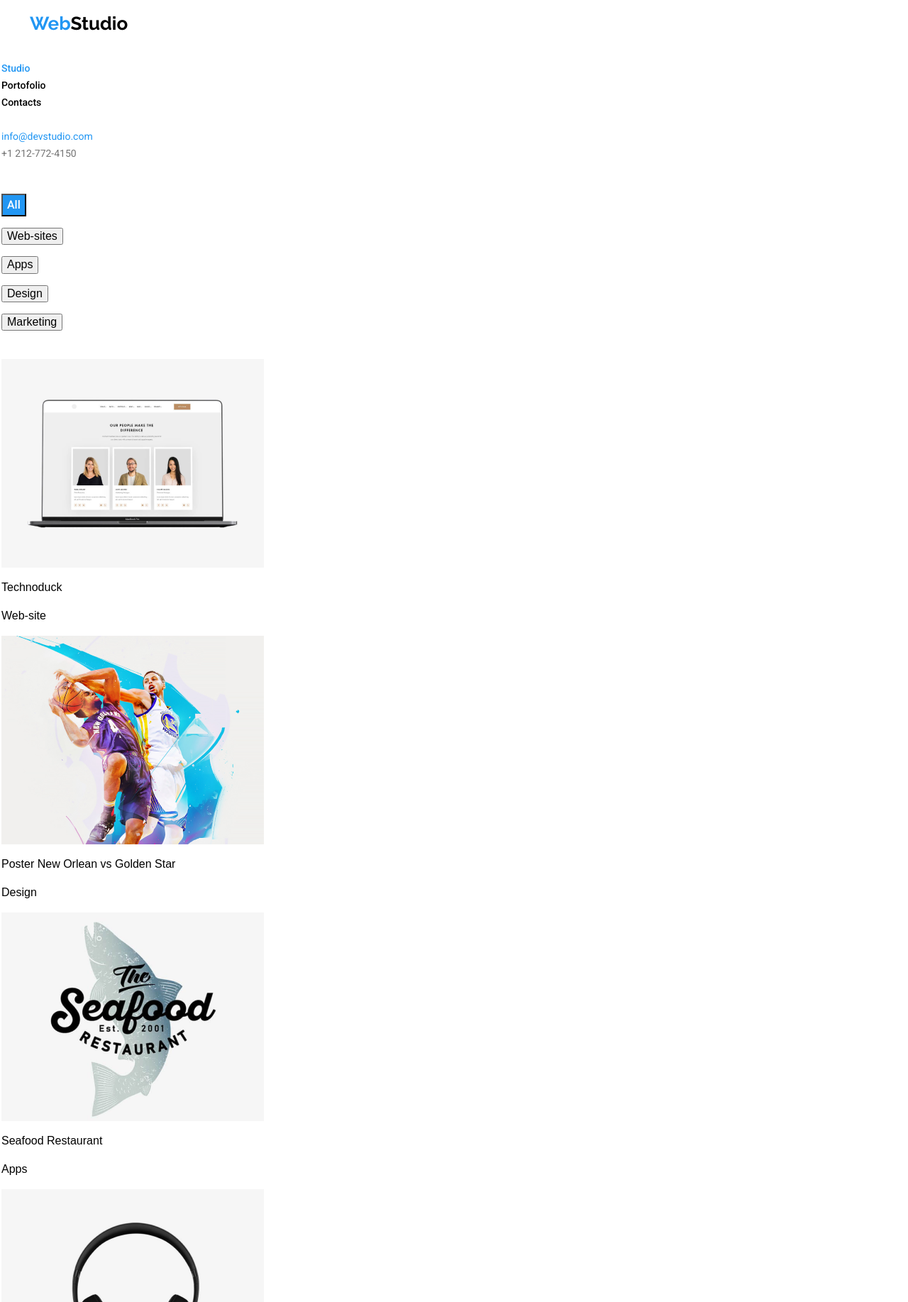
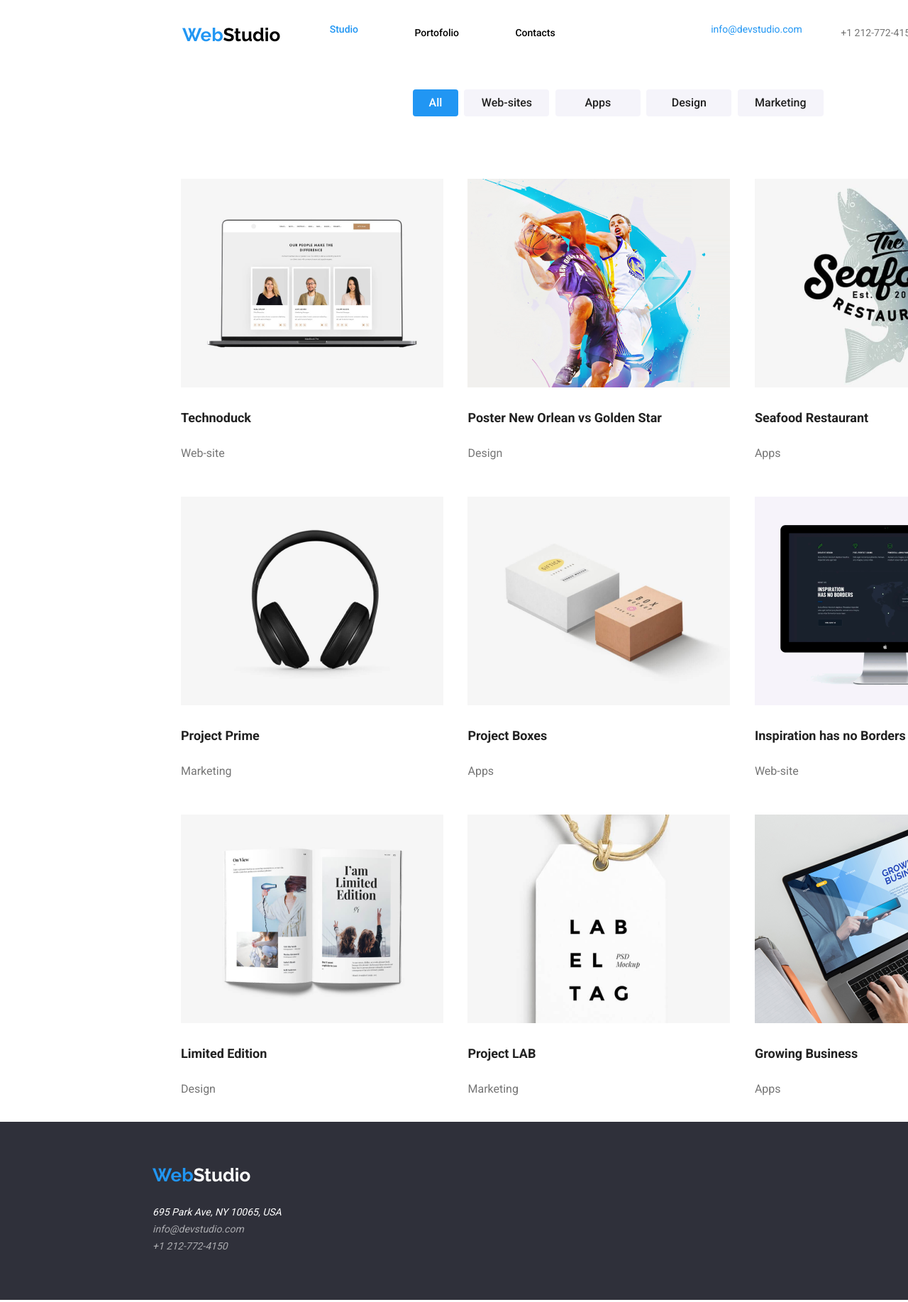
Before and after one commit to cristinaelisabeta/goit-markup-hw-03, a plain HTML site: page portofolio.html in a window 1280 px wide. Shown: the top 1835 px of the page at 71% size. Drawn offline with nearby package versions, Linux system fonts and the light colour scheme.

Commit message:
tema3 gata

```diff
--- a/css/style.css
+++ b/css/style.css
@@ -5,18 +5,19 @@
 body {
     font-family: sans-serif;
     line-height: 1.5;
+    width: 1600px;
+    height: 2348px;
   }
- img {
-    display: block;
-    max-width: 100%;
-    height: auto;
- }
 .container {
-    width: 100%;
+    width: 1600px;
     display: inline-block;
+    box-sizing: border-box;
 }
 .logo {
     display: inline-block;
+    margin-left: 215px;
+    margin-bottom: 32px;
+    margin-top: 32px;
 }
 .main-menu {
     display: inline-block;
@@ -45,13 +46,8 @@ body {
    padding: 2px;
    width: 1600px;
    height: 80px;
-   left: 0px;
-   top: 0px;
-   margin: 0 auto;
-   position: absolute;
 }
 .main-menu-contacts {
-    margin-left: auto;
     list-style-type: none;
 }
 .web-studio {
@@ -75,6 +71,7 @@ body {
     fill: solid;
     text-align: left;
     vertical-align: top;
+    margin-right: 25px;
 }
 .portofolio {
     font-family: roboto;
@@ -82,64 +79,185 @@ body {
     font-size: 14px;
     line-height: 1.14;
     color: #000000;
-    fill: solid;
-    text-align: left;
-    vertical-align: top;
+    margin-right: 25px;
+}
+.button-all {
+    margin-left: 542px;
+    display: inline-block;
 }
 .all {
     background-color: #2196F3;
+    border-radius: 4px;
+    border: #2196F3;
     font-family: roboto;
     font-weight: 500;
     font-size: 16px;
     line-height: 1.62;
     text-align: center;
-    vertical-align: top;
+    vertical-align: center;
     fill: solid;
     color:#FFFFFF;
+    display: center;
+    margin-top: 30px;
+    width: 64px;
+    height: 38px;
+    top: 174px;
+    left: 542px;
+    padding: 6px 22px;
+}
+.button-web-sites {
+    margin-left: 4px;
+    display: inline-block;
 }
 .web-site {
-    background-color: #F5F4FA;
+    background-color:#F5F4FA;
+    border-radius: 4px;
+    border: #F5F4FA;
     font-family: roboto;
     font-weight: 500;
     font-size: 16px;
     line-height: 1.62;
     text-align: center;
-    vertical-align: top;
+    vertical-align: center;
     fill: solid;
     color: #212121;
+    display: center;
+    margin-top: 30px;
+    width: 120px;
+    height: 38px;
+    top: 174px;
+    left: 614px;
+    padding: 6px 22px;
+}
+.button-apps {
+    margin-left: 4px;
+    display: inline-block;
 }
 .apps {
-    background-color: #F5F4FA;
+    background-color:#F5F4FA;
+    border-radius: 4px;
+    border: #F5F4FA;
     font-family: roboto;
     font-weight: 500;
     font-size: 16px;
     line-height: 1.62;
     text-align: center;
-    vertical-align: top;
+    vertical-align: center;
     fill: solid;
     color: #212121;
+    display: center;
+    margin-top: 30px;
+    width: 120px;
+    height: 38px;
+    top: 174px;
+    left: 937px;
+    padding: 6px 22px;
+}
+.button-design {
+    margin-left: 4px;
+    display: inline-block;
 }
 .design {
-    background-color: #F5F4FA;
+    background-color:#F5F4FA;
+    border-radius: 4px;
+    border: #F5F4FA;
     font-family: roboto;
     font-weight: 500;
     font-size: 16px;
     line-height: 1.62;
     text-align: center;
-    vertical-align: top;
+    vertical-align: center;
     fill: solid;
     color: #212121;
+    display: center;
+    margin-top: 30px;
+    width: 120px;
+    height: 38px;
+    top: 174px;
+    left: 937px;
+    padding: 6px 22px;
 }
-.marketing {
+.button-marketing {
+    margin-left: 4px;
+    display: inline-block;
+}
+.marketing1 {
     background-color: #F5F4FA;
+    margin-top: 30px;
+    width: 121px;
+    height: 38px;
+    top: 174px;
+    left: 937px;
+    border-radius: 4px;
+    border: #F5F4FA;
     font-family: roboto;
     font-weight: 500;
     font-size: 16px;
     line-height: 1.62;
-    text-align: center;
-    vertical-align: top;
-    fill: solid;
     color: #212121;
+    display: center;
+    padding: 6px 22px;
+}
+.photo-section {
+    display: inline-block;
+    margin-left: 215px;
+    display: flex;
+}
+.technoduck-section {
+    display: inline-block;
+    margin-top: 56px;
+    margin-right: 30px;
+}
+.technoduck-img {
+
+}
+.technoduck {
+    font-family: roboto;
+    font-weight: 700;
+    font-size: 18px;
+    line-height: 2;
+    color: #212121;
+}
+.web-site-technoduck {
+    font-family: roboto;
+    font-weight: 400;
+    font-size: 16px;
+    line-height: 1.8;
+    color: #757575;
+}
+.poster-section {
+    display: inline-block;
+    margin-right: 30px;
+}
+.seafood-section {
+    display: inline-block;
+    margin-right: 30px;
+}
+.prime-section {
+    display: inline-block;
+    margin-top: 30px;
+    margin-right: 30px;
+}
+.boxes-section {
+    display: inline-block;
+    margin-right: 30px;
+}
+.inspiration-section {
+    display: inline-block;
+    margin-right: 30px;
+}
+.edition-section {
+    display: inline-block;
+    margin-right: 30px;
+    margin-top: 30px;
+}
+.project-lab-section {
+    display: inline-block;
+    margin-right: 30px;
+}
+.business-section {
+    display: inline-block;
+    margin-right: 30px;
 }
 .contacts {
     font-family: roboto;
@@ -148,8 +266,7 @@ body {
     line-height: 1.14;
     color: #000000;
     fill: solid;
-    text-align: left;
-    vertical-align: top;
+    margin-right: 25px;
 }
 .mail1 {
     font-family: roboto;
@@ -160,21 +277,20 @@ body {
     text-align: left;
     vertical-align: top;
     color: #2196F3;
+    margin-left: 100px;
 }
 .tel1 {
     font-family: roboto;
     font-style: 400;
     font-size: 14px;
     line-height: 1.14;
-    fill: solid;
-    text-align: left;
-    vertical-align: top;
     color: #757575;
+    margin-right: 215px;
 }
 .title-section {
     background-color: #2F303A;
     width: 1600px;
-    height: 400px;
+    height: 600px;
     top: 80px;
     left: 0px;
     margin:auto;
@@ -194,8 +310,9 @@ body {
     height: 120px;
     top: 280px;
     left: 452px;
-    margin:auto;
-    padding:auto;
+    margin-top: 200px;
+    margin-left: 452px;
+    margin-bottom: 30px;
 }
 .button {
     text-align: center;
@@ -210,10 +327,7 @@ body {
     vertical-align: center;
     fill: solid;
     color:#FFFFFF;
-    padding-left: 20px;
-    padding-right: 20px;
-    padding-top: 10px;
-    padding-bottom: 10px;
+    margin-top: 30px;
     width: 200px;
     height: 50px;
     top: 440px;
@@ -222,30 +336,46 @@ body {
     border: #2196F3;
     display: center;
     box-shadow: 0px 4px 4px rgba(0,0,0,0.15);
+    padding: 10px 20px;
 }
 .text-section {
     display: inline-block;
+    margin-top: 94px;
+    margin-bottom: 94px;
+
 }
 .attention {
     display: inline-block;
+    margin-right: 30px;
+    margin-left: 215px;
 }
 .punctuality {
     display: inline-block;
+    margin-right: 30px;
 }
 .planning {
     display: inline-block;
+    margin-right: 30px;
 }
 .modern {
     display: inline-block;
+    margin-right: 30px;
 }
 .what-section {
+    width: 1600px;
+    height: 648px;
+    left: 0px;
+    top: 1449px;
     display: inline-block;
 }
 .img2-image {
     display: inline-block;
+    margin-right: 30px;
+    margin-left: 215px;
 }
 .img-image {
     display: inline-block;
+    margin-right: 30px;
 }
 .img1-image {
     display: inline-block;
@@ -257,6 +387,8 @@ body {
     line-height: 1.16;
     color: #212121;
     text-align: center;
+    margin-bottom: 50px;
+    margin-left: auto;
 }
 .our-section {
     width: 1600px;
@@ -266,8 +398,8 @@ body {
     display: inline-block;
 }
 .our {
-    margin-top: 0;
-    margin-bottom: 20px;
+    margin-top: 94;
+    margin-bottom: 50px;
     font-family: roboto;
     font-weight: 700;
     font-size: 36px;
@@ -281,6 +413,8 @@ body {
     left: 215px;
     top: 1635px;
     display:inline-block;
+    margin-right: 30px;
+    margin-left: 215px;
 }
 .christopher-image {
     margin-bottom: 30px;
@@ -312,6 +446,7 @@ body {
     left: 215px;
     top: 1635px;
     display:inline-block;
+    margin-right: 30px;
 }
 .kylie-image {
     margin-bottom: 30px;
@@ -343,6 +478,7 @@ body {
     left: 215px;
     top: 1635px;
     display:inline-block;
+    margin-right: 30px;
 }
 .ryan-image {
     margin-bottom: 30px;
@@ -358,7 +494,7 @@ body {
     color: #212121;
     text-align: center;
 }
-.marketing {
+.ryan-marketing {
     margin-bottom: 0;
     margin-top: 0;
     font-family: roboto;
@@ -374,6 +510,7 @@ body {
     left: 215px;
     top: 1635px;
     display:inline-block;
+    margin-right: 30px;
 }
 .tyler-image {
     margin-bottom: 30px;
@@ -389,7 +526,7 @@ body {
     color: #212121;
     text-align: center;
 }
-.designer {
+.ui-designer {
     margin-bottom: 0;
     margin-top: 0;
     font-family: roboto;
@@ -399,8 +536,17 @@ body {
     color: #757575;
     text-align: center;
 }
+.main-menu-contacts1 {
+    background-color: #2F303A;
+    width: 1600px;
+    height: 251px;
+    top: 2097px;
+    left: 0px;
+    display: flex;
+}
 .page-section1 {
-    background-color: #2F303A;
+    margin-left: 215px;
+    margin-top: 60px;
 }
 .WebStudio1 {
     font-family: raleway;
@@ -409,6 +555,7 @@ body {
     line-height: 1.19;
     color: #FFFFFF;
     text-align: left;
+    margin-top: 60px;
 }
 .logo-highlight1 {
     color: #2196F3;
@@ -419,18 +566,12 @@ body {
     font-size: 14px;
     line-height: 1.14;
     color: #FFFFFF;
-    fill: solid;
-    text-align: left;
-    vertical-align: top;
 }
 .mail {
     font-family: roboto;
     font-style: 400;
     font-size: 14px;
     line-height: 1.14;
-    fill: solid;
-    text-align: left;
-    vertical-align: top;
     color: rgba(255, 255, 255, 0.6);
 }
 .tel {
@@ -438,9 +579,6 @@ body {
     font-style: 400;
     font-size: 14px;
     line-height: 1.14;
-    fill: solid;
-    text-align: left;
-    vertical-align: top;
     color: rgba(255, 255, 255, 0.6);
 }
 .page-section2 {
--- a/portofolio.html
+++ b/portofolio.html
@@ -9,84 +9,145 @@
       <link href="https://fonts.googleapis.com/css2?family=Raleway:wght@700&family=Roboto:wght@400;500;700;900&display=swap" rel="stylesheet">
     </head>
     <body>
+        <div class="container">
             <header class="page-header">
                 <nav>
-        <ul><a class="web-studio link page-head " href="WebStudio">
-        <span class="logo-highlight">Web</span>Studio</a></ul>
+                <div class="logo">
+                    <ul class="link unstyled-list"><a class="web-studio link page-head " href="WebStudio">
+                     <span class="logo-highlight">Web</span>Studio</a>
+                    </ul>
+                </div>
+                <div class="main-menu">
+                    <ul class="link unstyled-list">
+                        <li class="studio main-menu-item"><a class="studio link" href="studio">Studio</a></li>
+                        <li class="main-menu-item"><a class="portofolio link" href="portofolio">Portofolio</a></li>
+                        <li class="main-menu-item"><a class="contacts link" href="contacts">Contacts</a></li>
+                    </ul>
+                </div>
+                <div class="main-menu-contacts">
+                    <ul class="link unstyled-list">
+                        <li class="main-menu-item"><a class="mail1 link" href="info@devstudio.com">info@devstudio.com</a></li>
+                        <li class="main-menu-item"><a class="tel1 link" href="+1 212-772-4150">+1 212-772-4150</a></li>
+                    </ul>
+                </div>
+                </nav>
+            </header>
+        </div>
         <ul class="unstyled-list">
-        <li><a class="studio link" href="studio">Studio</a></li>
-                <li><a class="portofolio link" href="portofolio">Portofolio</a></li>
-        <li><a class="contacts link" href="contacts">Contacts</a>
-        </ul>
-            <ul class="unstyled-list">
-                <li><a class="mail1 link" href="info@devstudio.com">info@devstudio.com</a></li>
-                <li><a class="tel1 link" href="+1 212-772-4150">+1 212-772-4150</a></li>
-            </ul>
-        <ul class="unstyled-list">
+        <div class="button-all">
             <p>
                 <button class="all" type="all">
                     All</button>
             </p>
+        </div>
+        <div class="button-web-sites">
             <p>
-                <button  class="Web-sites" type="Web-sites">
+                <button class="web-site" type="Web-sites">
                     Web-sites</button>
             </p>
+        </div>
+        <div class="button-apps">
             <p>
-                <button  class="Apps" type="Apps">
+                <button class="apps" type="Apps">
                     Apps</button>
             </p>
+        </div>
+        <div class="button-design">
             <p>
-                <button  class="Design" type="Design">
+                <button class="design" type="Design">
                     Design</button>
             </p>
+        </div>
+        <div class="button-marketing">
             <p>
-                <button  class="Marketing" type="Marketing">
+                <button class="marketing1" type="Marketing">
                     Marketing</button>
             </p>
-            <section>
+        </div>
+        </ul>
+        <div class="container">
+                <section class="photo-section">
                 <ul class="unstyled-list">
+            <div class="technoduck-section">
+                <div class="technoduck-img">
                 <li><img height="294" width="370" src="images/portofolio_01.png"></li>
-                <p>Technoduck</p>
-                <p>Web-site</p>
+                </div>
+                <p class="technoduck">Technoduck</p>
+                <p class="web-site-technoduck">Web-site</p>
+            </div>
+            <div class="poster-section">
+                <div class="poster-img">
                 <li><img height="294" width="370" src="images/portofolio_02.png"></li>
-                <p>Poster New Orlean vs Golden Star</p>
-                <p>Design</p>
+                </div>
+                <p class="technoduck">Poster New Orlean vs Golden Star</p>
+                <p class="web-site-technoduck">Design</p>
+            </div>
+            <div class="seafood-section">
+                <div class="seafood-img">
                 <li><img height="294" width="370" src="images/portofolio_03.png"></li>
-                <p>Seafood Restaurant</p>
-                <p>Apps</p>
+                </div>
+                <p class="technoduck">Seafood Restaurant</p>
+                <p class="web-site-technoduck">Apps</p>
+            </div>
+            <div class="prime-section">
+                <div class="prime-img">
                 <li><img height="294" width="370" src="images/portofolio_04.png"></li>
-                <p>Project Prime</p>
-                <p>Marketing</p>
+                </div>
+                <p class="technoduck">Project Prime</p>
+                <p class="web-site-technoduck">Marketing</p>
+            </div>
+            <div class="boxes-section">
+                <div class="boxes-img">
                 <li><img height="294" width="370" src="images/portofolio_05.png"></li>
-                <p>Project Boxes</p>
-                <p>Apps</p>
+                </div>
+                <p class="technoduck">Project Boxes</p>
+                <p class="web-site-technoduck">Apps</p>
+            </div>
+            <div class="inspiration-section">
+                <div class="inspiration-img">
                 <li><img height="294" width="370" src="images/portofolio_06.png"></li>
-                <p>Inspiration has no Borders</p>
-                <p>Web-site</p>
+                </div>
+                <p class="technoduck">Inspiration has no Borders</p>
+                <p class="web-site-technoduck">Web-site</p>
+            </div>
+            <div class="edition-section">
+                <div class="edition-img">
                 <li><img height="294" width="370" src="images/portofolio_07.png"></li>
-                <p>Limited Edition</p>
-                <p>Design</p>
+                </div>
+                <p class="technoduck">Limited Edition</p>
+                <p class="web-site-technoduck">Design</p>
+            </div>
+            <div class="project-lab-section">
+                <div class="project-lab-img">
                 <li><img height="294" width="370" src="images/portofolio_08.png"></li>
-                <p>Project LAB</p>
-                <p>Marketing</p>
+                </div>
+                <p class="technoduck">Project LAB</p>
+                <p class="web-site-technoduck">Marketing</p>
+            </div>
+            <div class="business-section">
+                <div class="business-img">
                 <li><img height="294" width="370" src="images/portofolio_09.png"></li>
-                <p>Growing Business</p>
-                <p>Apps</p>
+                 </div>
+                <p class="technoduck">Growing Business</p>
+                <p class="web-site-technoduck">Apps</p>
+            </div>
                 </ul>
             </section>
-    </ul>
+        </div>
+    <div class="main-menu-contacts1">
         <section class="page-section1">
             <a class="WebStudio1 link" href="WebStudio">
-            <span class="logo-highlight1">Web</span>Studio</a></ul>
+            <span class="logo-highlight1">Web</span>Studio
             </a>
             <address>
-            <ul class="unstyled-list">
+                <ul class="link unstyled-list">
                     <li><a class="adress link" href="https://goo.gl/maps/NUs2hbe2w2btfPFn6" target="_blank">695 Park Ave, NY 10065, USA</a></li>
                     <li><a class="mail link" href="mailto:info@devstudio.com">info@devstudio.com</a></li>
                     <li><a class="tel link" href="tel:+12127724150">+1 212-772-4150</a></li>
                 </ul>
             </address>
         </section>
+    </div>
      </nav>
      </header>
      </body>
```
Also changed, not shown: index.html (+8 -6 lines). Lines whose indentation alone changed are shown as unchanged.
